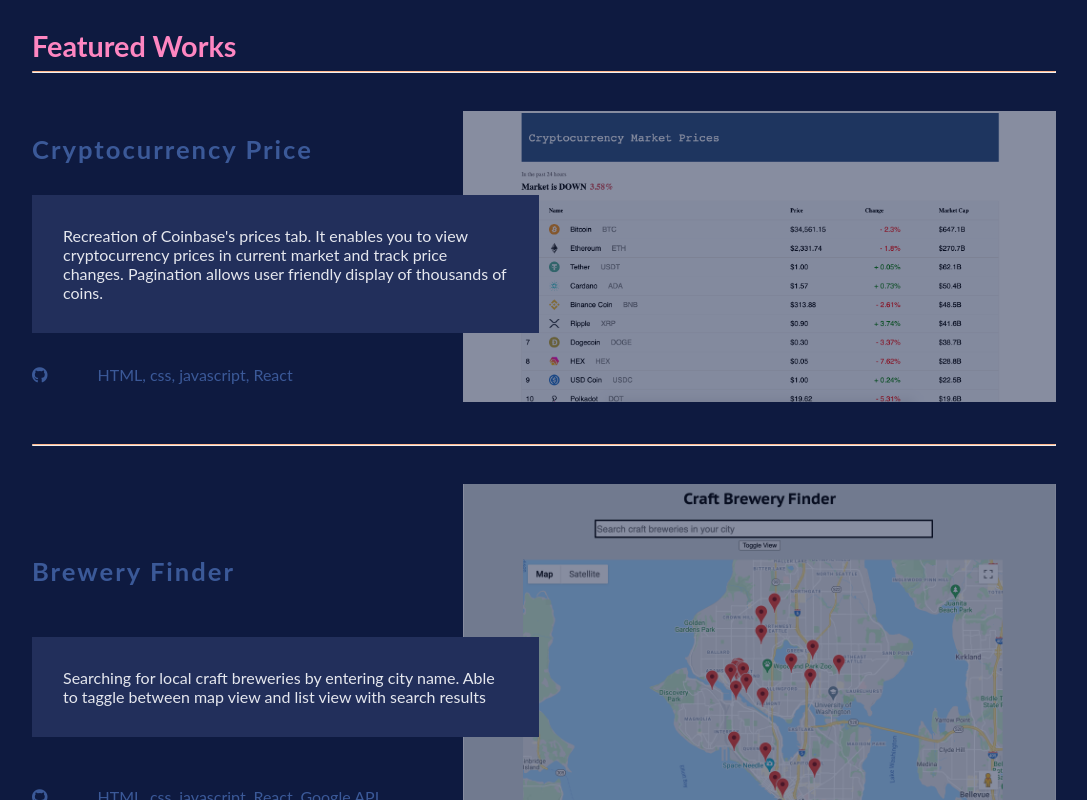
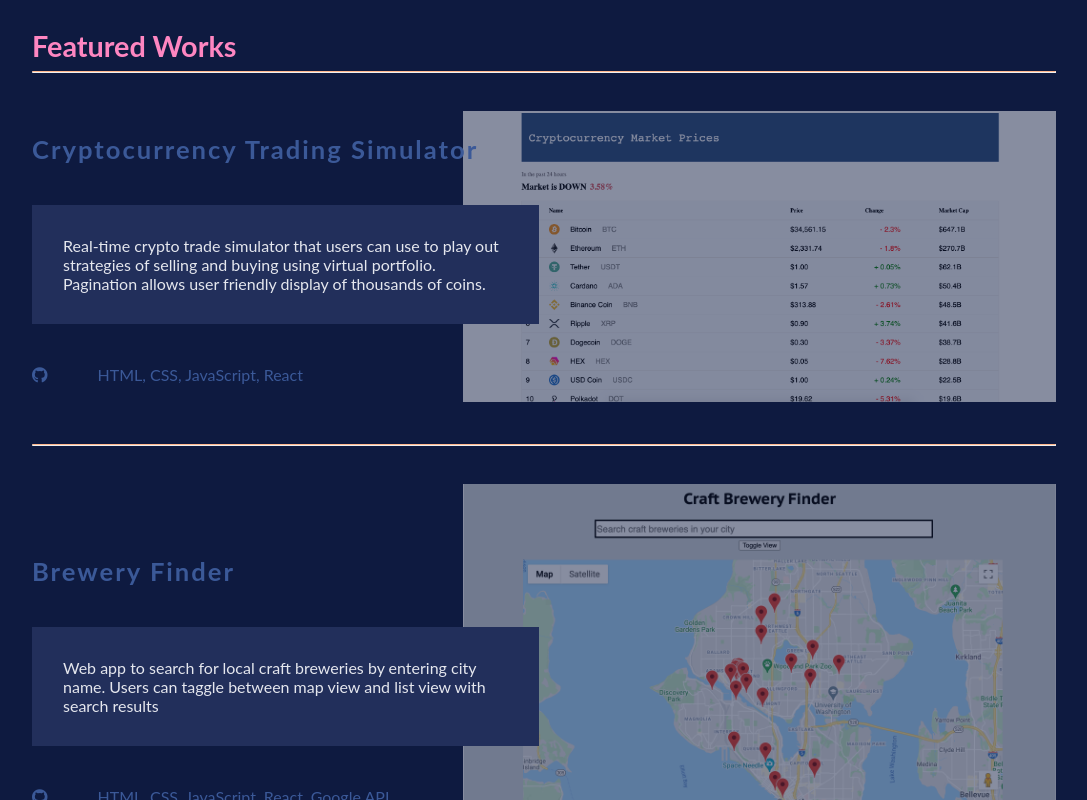
Before and after one commit to yoomi1231/portfolio, a React (Create React App) app: page / in a window 1280 px wide. Shown: the part 840-1640 px from the top of the page, without its empty margins (96-1183 px from the left). Built offline with nearby package versions, Linux system fonts and the light colour scheme.

Commit message:
updated project description

```diff
--- a/package.json
+++ b/package.json
@@ -13,6 +13,7 @@
     "@testing-library/user-event": "^12.1.10",
     "react": "^17.0.2",
     "react-dom": "^17.0.2",
+    "react-router-dom": "^5.2.0",
     "react-scripts": "4.0.3",
     "web-vitals": "^1.0.1"
   },
--- a/src/components/Projects.js
+++ b/src/components/Projects.js
@@ -8,9 +8,6 @@
 const Container = styled.div`
     padding-top: 100px;
     padding-bottom: 100px;
-`;
-
-const TitleContainer = styled.div`
 `;
 
 const Title = styled.span`
@@ -27,20 +24,20 @@
 const Projects = () => {
     const myProjects = [
         {
-            title: "Cryptocurrency Price",
-            description: "Recreation of Coinbase's prices tab. It enables you to view cryptocurrency prices in current market and track price changes. Pagination allows user friendly display of thousands of coins.",
+            title: "Cryptocurrency Trading Simulator",
+            description: "Real-time crypto trade simulator that users can use to play out strategies of selling and buying using virtual portfolio. Pagination allows user friendly display of thousands of coins.",
             githubLink: "https://github.com/yoomi1231/Crypto-price",
             webLink: "https://crypto-price-cyan.vercel.app/",
             imgSrc: `${CryptoPriceProject}`,
-            techStack: "HTML, css, javascript, React"
+            techStack: "HTML, CSS, JavaScript, React"
         },
         {
             title: "Brewery Finder",
-            description: "Searching for local craft breweries by entering city name. Able to taggle between map view and list view with search results",
+            description: "Web app to search for local craft breweries by entering city name. Users can taggle between map view and list view with search results",
             githubLink: "https://github.com/yoomi1231/brewery-finder",
             webLink: "https://brewery-finder-ig3sapou0-yoomikimdev-gmailcom.vercel.app/",
             imgSrc: `${BreweryFinder}`,
-            techStack: "HTML, css, javascript, React, Google API"
+            techStack: "HTML, CSS, JavaScript, React, Google API"
         },
         {
             title: 'Virtual PillBox',
@@ -48,16 +45,16 @@
             githubLink: "https://github.com/yoomi1231/brewery-finder",
             webLink: "https://med-tracker-client.herokuapp.com/",
             imgSrc: `${PillBox}`,
-            techStack: "HTML, css, javascript, React, Redux"
+            techStack: "HTML, CSS, JavaScript, React, Redux"
         },
     ];
 
     return (
         <Container>
-            <TitleContainer>
+            <div>
                 <Title>Featured Works</Title>
                 <LineBreak />
-            </TitleContainer>
+            </div>
             {
                 myProjects.map((item, index) =>
                     <ProjectCard
```
Also changed, not shown: 1 other file (tests, documents, lock files or other folders).
